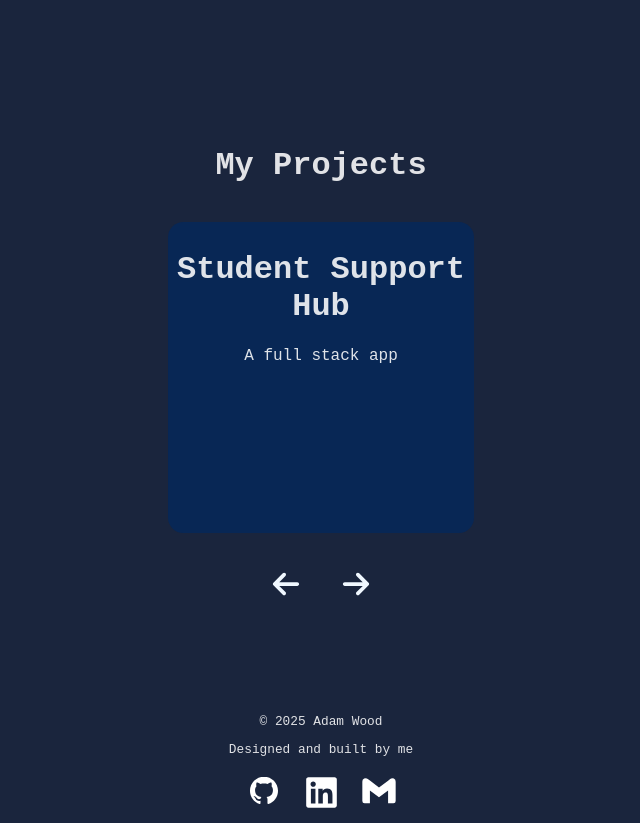
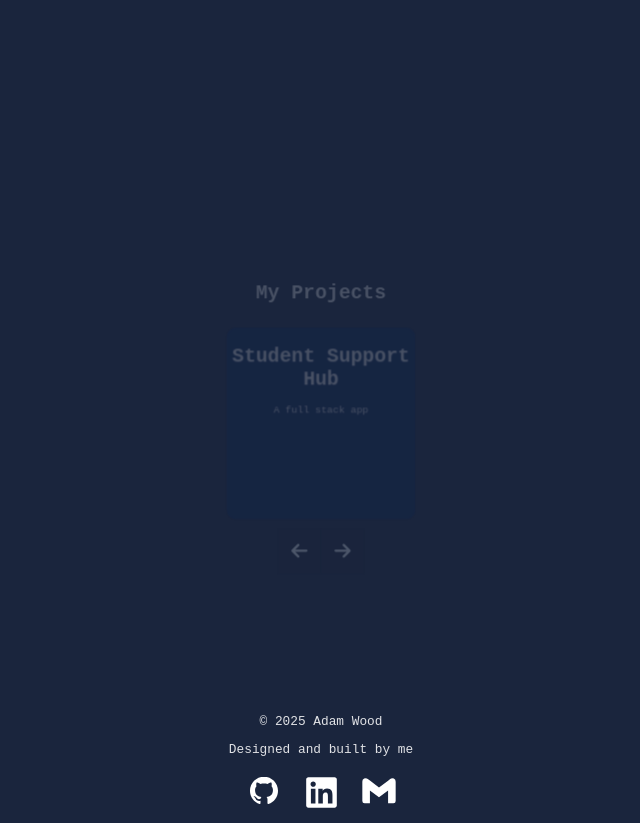
Before and after one commit to Pluto-999/Personal-Website, a React (Vite) app: page / in a window 1280 px wide. Shown: the part 560-1383 px from the top of the page, without its empty margins (319-959 px from the left). Built offline with nearby package versions, Linux system fonts and the light colour scheme.

Commit message:
Add simple scroll animation

```diff
--- a/src/App.css
+++ b/src/App.css
@@ -33,10 +33,27 @@ a:hover {
   left: 0;
   bottom: 0;
   width: 100%;
-  /* height: 100%; */
-
 }
 
 html {
   scroll-padding-top: 70px;
 }
+
+@keyframes appear {
+  from {
+    opacity: 0;
+    scale: 0.5;
+    transform: translateY(100px);
+  }
+  to {
+    opacity: 1;
+    scale: 1;
+    transform: translateY(0px);
+  }
+}
+
+.item {
+  animation: appear linear;
+  animation-timeline: view();
+  animation-range: entry 0% cover 40%;
+}
--- a/src/App.jsx
+++ b/src/App.jsx
@@ -12,9 +12,15 @@ function App() {
       <div className="main_page">
         <Navbar />
         <main className='main_content'>
-          <Intro />
-          <About />
-          <Cards />
+          <div className='item'>
+            <Intro />
+          </div>
+          <div className='item'>
+            <About />
+          </div>
+          <div className='item'>
+            <Cards />
+          </div>
         </main>
         <Footer />
       </div>
--- a/src/card.css
+++ b/src/card.css
@@ -41,4 +41,11 @@
     color: aliceblue;
     background-color: #1a253d;
     padding: 20px;
+    transition-duration: 0.5s;
 }
+
+.embla__button:hover{
+  cursor: pointer;
+  color: #535bf2;
+  transition-duration: 0.5s;
+}
--- a/src/navbar.css
+++ b/src/navbar.css
@@ -2,11 +2,11 @@
     position: sticky;
     top: 0;
     background-color: #1a253d;
+    z-index: 1;
 }
 
 ul{
     list-style-type: none;
-
 }
 
 .navbar_links li {
```
